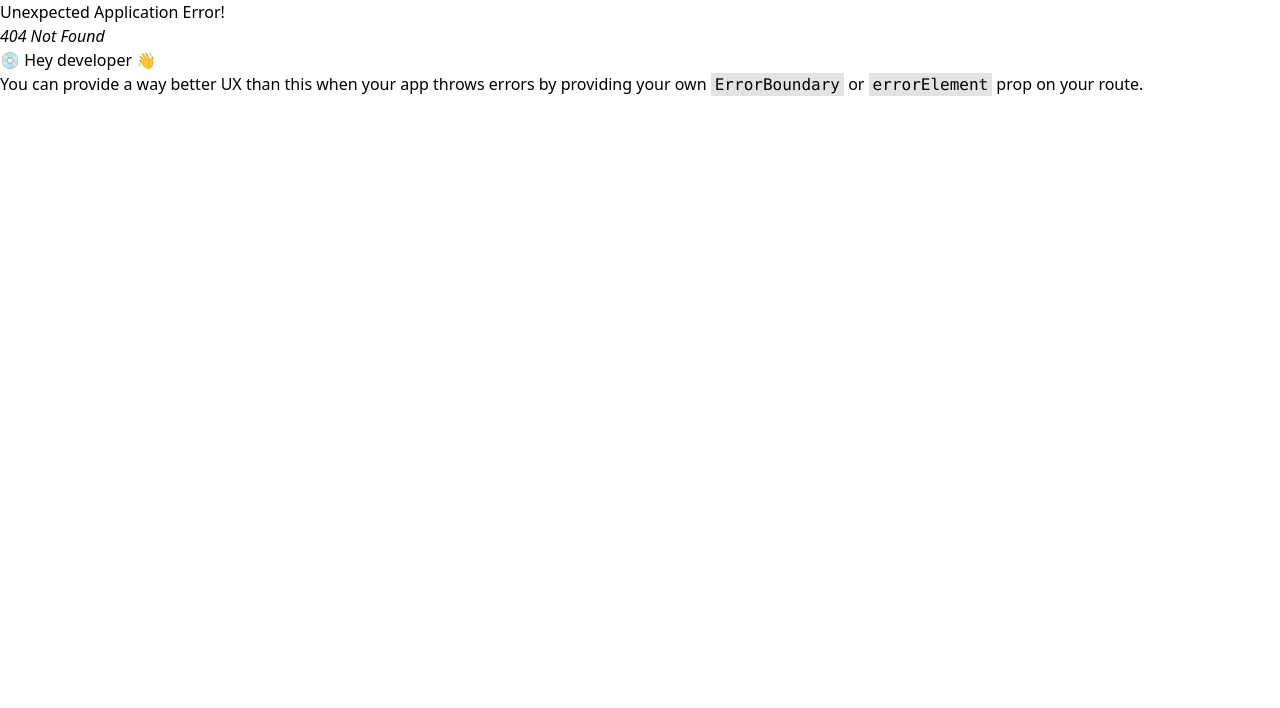
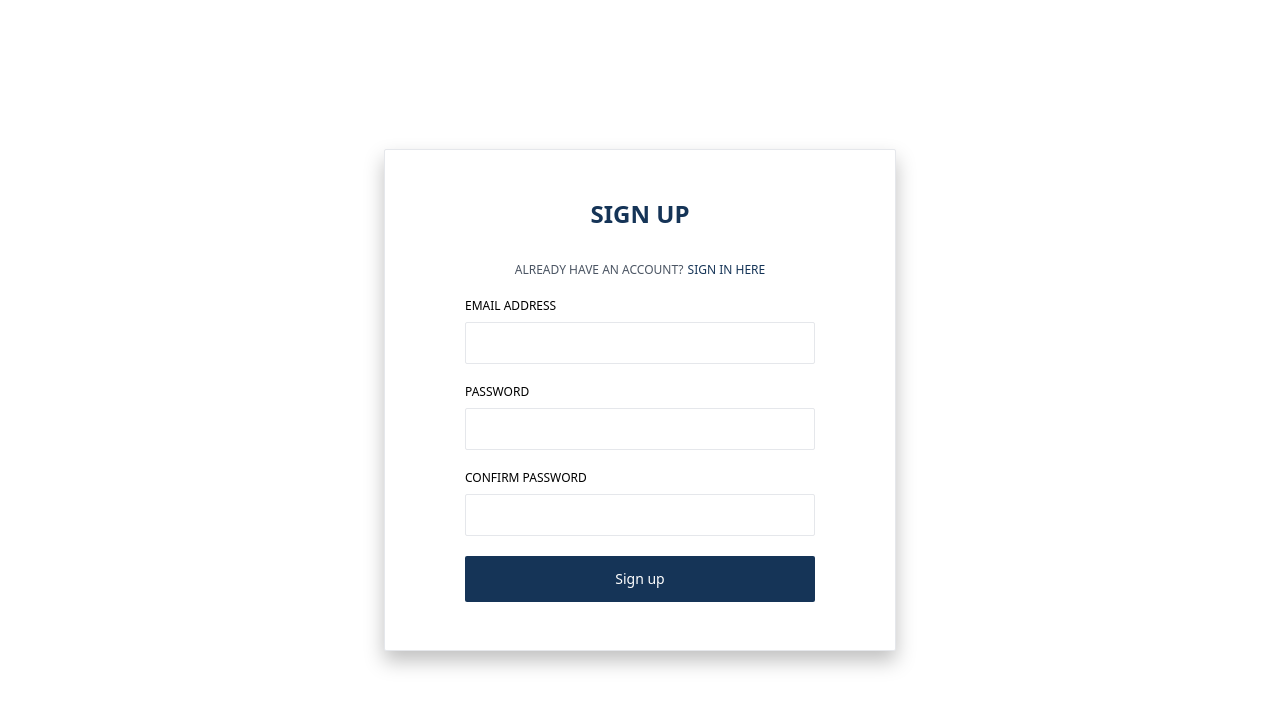
Before and after one commit to YashVermaDev/project-tubes-front, a React (Vite) app: page /register in a window 1280 px wide. Before the commit this address had no page. Shown: the top 708 px of the page. Built offline with nearby package versions, Linux system fonts and the light colour scheme.

Commit message:
added register, reset-password pages

```diff
--- a/index.html
+++ b/index.html
@@ -6,7 +6,7 @@
     <title>Project tubes</title>
   </head>
   <body>
-    <div id="root"></div>
+    <div id="app"></div>
     <script type="module" src="/src/main.jsx"></script>
   </body>
 </html>
--- a/package.json
+++ b/package.json
@@ -4,7 +4,7 @@
   "version": "0.0.0",
   "type": "module",
   "scripts": {
-    "dev": "vite",
+    "dev": "vite --port=3000",
     "build": "vite build",
     "lint": "eslint . --ext js,jsx --report-unused-disable-directives --max-warnings 0",
     "preview": "vite preview"
@@ -12,6 +12,7 @@
   "dependencies": {
     "@popperjs/core": "^2.11.8",
     "@preline/dropdown": "^2.4.1",
+    "axios": "^1.7.7",
     "preline": "^2.5.1",
     "react": "^18.3.1",
     "react-dom": "^18.3.1"
--- a/src/App.jsx
+++ b/src/App.jsx
@@ -1,7 +1,7 @@
-import Layouts from "./layouts/base.jsx";
+import Layouts from "./layouts/index";
 
-// function App() {
-//   return <Layouts />;
-// }
+function App() {
+    return <Layouts />;
+}
 
 export default App;
--- a/src/layouts/index.jsx
+++ b/src/layouts/index.jsx
@@ -1,5 +1,4 @@
 import BaseLayout from './base'
-import "./styles/main.css";
 
 function layouts() {
   return <BaseLayout />
--- a/src/layouts/login.jsx
+++ b/src/layouts/login.jsx
@@ -3,6 +3,7 @@ import Button from "../components/Button"
 import { useNavigate } from "react-router-dom"
 import { useState } from "react"
 import Spinner from "../components/Spinner"
+import { useLocation, Link } from "react-router-dom";
 
 const Login = function () {
     const navigate = useNavigate()
@@ -10,22 +11,35 @@ const Login = function () {
     const [isLoading, setIsLoading] = useState(false)
     const reRoute = () => {
         setIsLoading(true)
-        // navigate('/')
+        navigate('/')
 
     }
     return (
         <>
             <div className="min-h-screen flex items-center justify-center">
                 <div className="border rounded-sm !w-[40%] shadow1 bg-white my-6 px-[80px] py-[50px]">
-                    <figure className="flex justify-center mb-5">
-                        <img src="./images/logo.png" alt="logo" />
-                    </figure>
+                    <header className="text-center mb-8">
+                        <h1 className="block text-2xl font-bold text-custom-primary uppercase mb-8">Sign in</h1>
+                        <p className="mt-2 text-xs uppercase text-gray-600 ">
+                            Don't have an account yet?
+                            <Link to="/register" className="ms-1 text-custom-primary decoration-2 hover:text-custom-primary-light hover:underline focus:outline-none focus:underline font-medium">
+                                Sign up here
+                            </Link>
+                        </p>
+                    </header>
                     <form onSubmit={(e) => { e.preventDefault(); reRoute() }}>
-                        <InputField name="email" type="email" label="Email" />
-                        <InputField name="password" type="password" label="password" />
-                        <footer className="pt-4">
-
-                            {isLoading ? <span className="w-full bg-custom-primary inline-block py-2"><Spinner color="white" /></span> : <Button value="submit" className="btn btn-primary w-full" />}
+                        <div className="flex flex-col mb-4">
+                            <InputField name="email" type="email" label="Email" />
+                            <InputField name="password" type="password" label="password" />
+                            <Link to="/reset-password" className="text-xs  font-medium text-custom-primary self-end mb-5 hover:text-custom-primary-light hover:border-b border-custom-primary-light">Forgot password?</Link>
+                        </div>
+                        <footer>
+                            {isLoading ?
+                                <span className="w-full bg-custom-primary inline-block py-2">
+                                    <Spinner color="white" />
+                                </span>
+                                : <Button value="submit" className="btn btn-primary w-full" />
+                            }
                         </footer>
                     </form>
                 </div>
--- /dev/null
+++ b/src/layouts/register.js
@@ -0,0 +1,8 @@
+import React from "react";
+
+export function registerLayouts(){
+const layoutContext = require.context('./layouts')
+
+console.log(layoutContext)
+return layoutContext
+}
--- a/src/main.jsx
+++ b/src/main.jsx
@@ -3,9 +3,10 @@ import ReactDOM from 'react-dom/client'
 import { StrictMode } from 'react'
 import Router from './router/index.jsx'
 import { RouterProvider } from "react-router-dom";
+import "./styles/main.css";
 
 
-ReactDOM.createRoot(document.getElementById("root")).render(
+ReactDOM.createRoot(document.getElementById("app")).render(
   <StrictMode>
     <RouterProvider router={Router} />
   </StrictMode>
--- /dev/null
+++ b/src/pages/Register/index.jsx
@@ -0,0 +1,69 @@
+import InputField from "../../components/InputField"
+import Button from "../../components/Button"
+import { useNavigate } from "react-router-dom"
+import { useState } from "react"
+import Spinner from "../../components/Spinner"
+import { useLocation, Link } from "react-router-dom";
+
+const Register = function () {
+    const navigate = useNavigate()
+
+    const [isLoading, setIsLoading] = useState(false)
+    const register = () => {
+        setIsLoading(true)
+        navigate('/')
+
+    }
+    return (
+        <>
+            <div className="min-h-screen flex items-center justify-center">
+                <div className="bg-white border rounded-sm !w-[40%] shadow1 my-6 py-12 px-[80px]">
+                    <div>
+                        <div className="text-center">
+                            <h1 className="block text-2xl font-bold text-custom-primary uppercase mb-8">Sign up</h1>
+                            <p className="mt-2 text-gray-600 uppercase text-xs">
+                                Already have an account?
+                                <Link to="/login" className="ms-1 text-custom-primary decoration-2 hover:text-custom-primary-light hover:underline focus:outline-none focus:underline font-medium">
+                                    Sign in here
+                                </Link>
+                            </p>
+                        </div>
+
+                        <div className="mt-5">
+
+                            {/* <!-- Form --> */}
+                            <form onSubmit={(e) => { e.preventDefault(); register() }}>
+                                {/* <!-- Form Group --> */}
+                                <div>
+                                    <InputField name="email" type="email" label="Email address" />
+                                    <p className="hidden text-xs text-red-600 mt-2" id="email-error">Please include a valid email address so we can get back to you</p>
+                                </div>
+                                {/* <!-- End Form Group --> */}
+
+                                {/* <!-- Form Group --> */}
+                                <div>
+                                    <InputField name="password" type="password" label="password" />
+                                    <p className="hidden text-xs text-red-600 mt-2" id="password-error">8+ characters required</p>
+                                </div>
+                                {/* <!-- End Form Group --> */}
+
+                                {/* <!-- Form Group --> */}
+                                <div>
+                                    <InputField name="password" type="password" label="confirm password" />
+                                    <p className="hidden text-xs text-red-600 mt-2" id="confirm-password-error">Password does not match the password</p>
+                                </div>
+                                {/* <!-- End Form Group --> */}
+
+
+
+                                <button type="submit" className="w-full py-3 px-4 inline-flex justify-center items-center gap-x-2 text-sm font-medium rounded-sm border border-transparent bg-custom-primary text-white hover:bg-custom-primary-light focus:outline-none disabled:opacity-50 disabled:pointer-events-none">Sign up</button>
+                            </form>
+                            {/* <!-- End Form --> */}
+                        </div>
+                    </div>
+                </div >
+            </div >
+        </>
+    );
+}
+export default Register;
--- /dev/null
+++ b/src/pages/ResetPassword/index.jsx
@@ -0,0 +1,44 @@
+import InputField from "../../components/InputField"
+import Button from "../../components/Button"
+import { useNavigate } from "react-router-dom"
+import { useState } from "react"
+import Spinner from "../../components/Spinner"
+import { useLocation, Link } from "react-router-dom";
+
+const ResetPassword = function () {
+    const navigate = useNavigate()
+
+    const [isLoading, setIsLoading] = useState(false)
+    const resetPassword = () => {
+        setIsLoading(true)
+        navigate('/')
+    }
+    return (
+        <>
+            <div className="min-h-screen flex items-center justify-center">
+                <div className="border rounded-sm !w-[40%] shadow1 bg-white my-6 px-[80px] py-[50px]">
+                    <header className="mb-8">
+                        <div className="flex justify-center text-center">
+                            <h1 className="text-center text-custom-primary text-[20px]">Reset Password</h1>
+                        </div>
+                    </header>
+                    <form onSubmit={(e) => { e.preventDefault(); resetPassword() }}>
+                        <div className="flex flex-col mb-4">
+                            <InputField name="email" type="email" label="Email" />
+
+                        </div>
+                        <footer>
+                            {isLoading ?
+                                <span className="w-full bg-custom-primary inline-block py-2">
+                                    <Spinner color="white" />
+                                </span>
+                                : <Button value="submit" className="btn btn-primary w-full" />
+                            }
+                        </footer>
+                    </form>
+                </div>
+            </div>
+        </>
+    );
+}
+export default ResetPassword;
--- a/src/router/index.jsx
+++ b/src/router/index.jsx
@@ -1,21 +1,39 @@
-import Base from '../layouts/base'
-import Login from '../layouts/login';
+import App from '../App';
+import { createBrowserRouter } from "react-router-dom";
+import React from 'react';
+import { Suspense } from 'react';
 
-import { createBrowserRouter } from "react-router-dom";
 
+// Common Suspense Wrapper Component
+const lazyLoad = (importElement) => {
+  const LazyComponent = React.lazy(importElement);
+  return (
+    <Suspense fallback={<div>Loading...</div>}>
+      <LazyComponent />
+    </Suspense>
+  );
+};
 
 const router = createBrowserRouter([
   {
     path: "/",
-    element: <Base />,
+    element: <App />,
   },
   {
     path: "/login",
     name: 'login',
-    element: <Login />,
+    element: lazyLoad(() => import('../layouts/login.jsx')),
+  },
+  {
+    path: "/reset-password",
+    name: 'reset-password',
+    element: lazyLoad(() => import('../pages/ResetPassword/index.jsx')),
+  },
+  {
+    path: "/register",
+    name: 'register',
+    element: lazyLoad(() => import('../pages/Register/index.jsx')),
   }
-
-
 ]);
 
 export default router;
```
Also changed, not shown: 1 other file (tests, documents, lock files or other folders).
